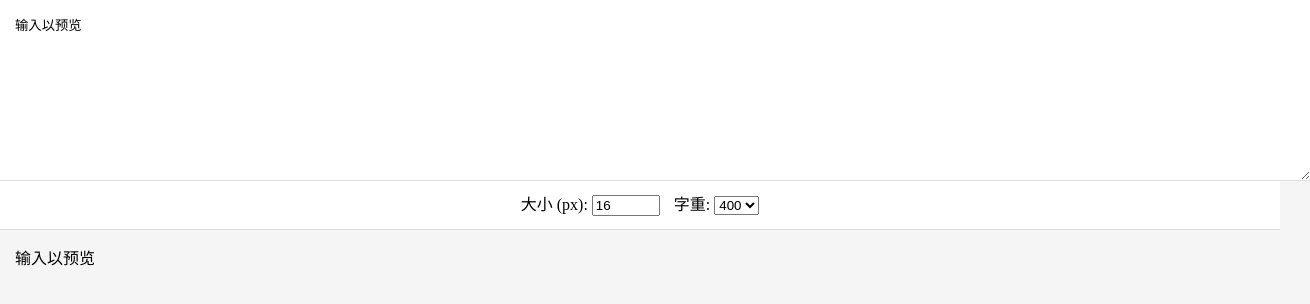
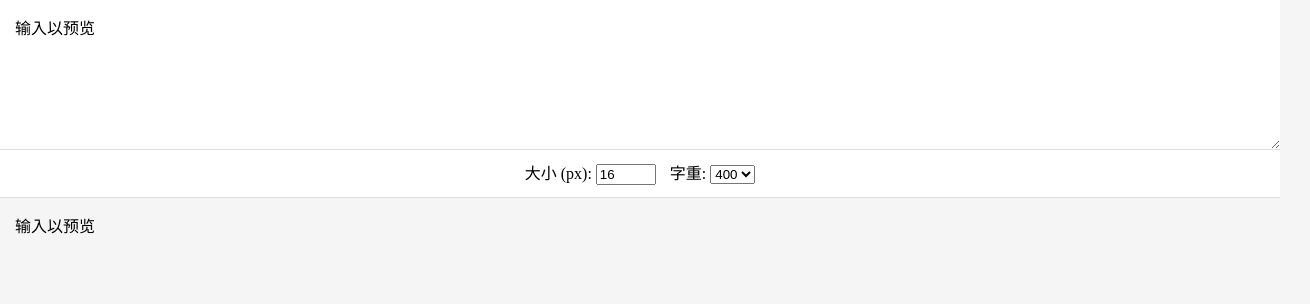
Before and after one commit to HMSYIS/noto-cjk-viewer, a plain HTML site: page index.html in a window 1280 px wide. Shown: the whole page, 1310 px wide, since content can reach past the window. Drawn offline with Linux system fonts and the light colour scheme; a web font is replaced by a local one.

Commit message:
Adjust style

```diff
--- a/index.html
+++ b/index.html
@@ -9,7 +9,7 @@
     <link rel="stylesheet" href="https://fonts.googleapis.com/earlyaccess/notosansscsliced.css">
     <style>
         * {
-            box-sizing: content-box;
+            box-sizing: border-box;
         }
 
         body {
@@ -28,6 +28,7 @@
             border-bottom: 1px solid #e0e0e0;
             outline: 0;
 
+            font-size: 16px;
             background: #fff;
         }
 
@@ -51,6 +52,8 @@
             font-size: 16px;
             font-weight: 400;
             padding: 15px;
+            width: 100%;
+            overflow-x: auto;
         }
     </style>
 
@@ -61,7 +64,7 @@
 
             // Auto grow height
             el.style.height = 'auto';
-            el.style.height = (el.scrollHeight - 30) + 'px';
+            el.style.height = el.scrollHeight + 'px';
         }
 
         function updateSize(el) {
```
